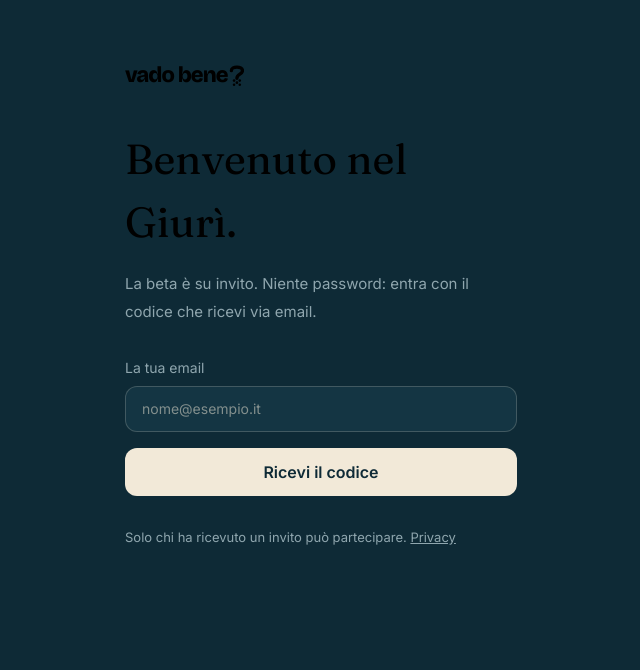
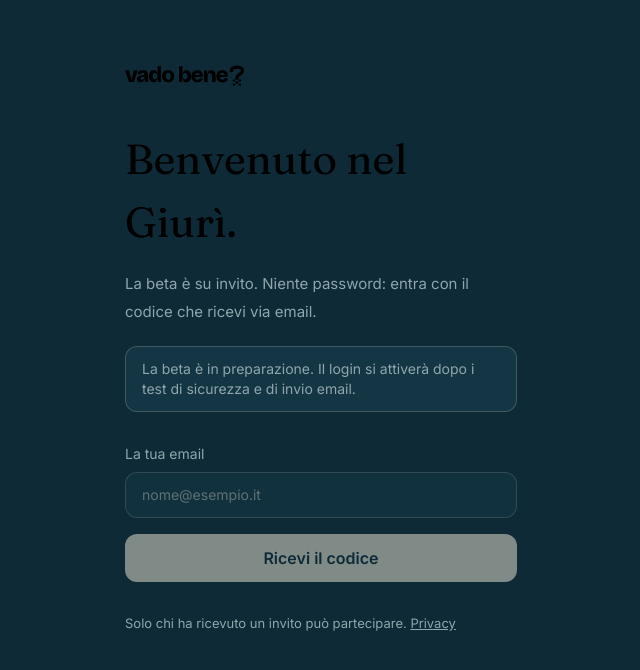
Before and after one commit to orsinienrico/vadobene, a Next.js app: page /login in a window 1280 px wide. Shown: the top 670 px of the page, without its empty margins (319-959 px from the left). Built offline with nearby package versions, Linux system fonts and the light colour scheme; no server answers.

Commit message:
beta: server-controlled OTP login activation, preview stays read-only

```diff
--- a/src/app/login/page.tsx
+++ b/src/app/login/page.tsx
@@ -1,142 +1,12 @@
-"use client";
+import { BetaLoginForm } from "@/components/BetaLoginForm";
+import { betaInteractionsEnabled } from "@/lib/launch-control";
 
-import { useEffect, useState } from "react";
-import Link from "next/link";
-import { Brand } from "@/components/Brand";
-import { createClient } from "@/lib/supabase/client";
+export const dynamic = "force-dynamic";
 
 /**
- * Invite-only beta login: email OTP, no password and no public account creation.
- * Supabase Auth must be configured to email {{ .Token }} with custom SMTP.
- * The server independently enforces BETA_ALLOWED_EMAILS on protected APIs.
+ * Server-side release gate means OTP form is read-only when the beta is off,
+ * even if the user guesses /login directly on a protected Preview URL.
  */
 export default function LoginPage() {
-  const [email, setEmail] = useState("");
-  const [code, setCode] = useState("");
-  const [step, setStep] = useState<"email" | "code">("email");
-  const [busy, setBusy] = useState(false);
-  const [message, setMessage] = useState("");
-  const [signedIn, setSignedIn] = useState(false);
-
-  useEffect(() => {
-    if (!process.env.NEXT_PUBLIC_SUPABASE_URL || !process.env.NEXT_PUBLIC_SUPABASE_ANON_KEY) return;
-    const supabase = createClient();
-    void supabase.auth.getUser().then(({ data }) => {
-      if (data.user && data.user.is_anonymous !== true && data.user.email) setSignedIn(true);
-    });
-  }, []);
-
-  const requestCode = async (event: React.FormEvent) => {
-    event.preventDefault();
-    if (busy || !email.trim()) return;
-    setBusy(true);
-    setMessage("");
-    try {
-      const supabase = createClient();
-      const { error } = await supabase.auth.signInWithOtp({
-        email: email.trim().toLowerCase(),
-        options: { shouldCreateUser: false },
-      });
-      if (error) {
-        setMessage("Non riesco a inviare il codice. Verifica il tuo invito o riprova.");
-      } else {
-        setStep("code");
-        setMessage("Controlla la mail. Il codice è monouso.");
-      }
-    } catch {
-      setMessage("Servizio temporaneamente non disponibile.");
-    } finally {
-      setBusy(false);
-    }
-  };
-
-  const verifyCode = async (event: React.FormEvent) => {
-    event.preventDefault();
-    if (busy || !/^[0-9]{6,8}$/.test(code.trim())) {
-      setMessage("Inserisci il codice ricevuto via email.");
-      return;
-    }
-    setBusy(true);
-    setMessage("");
-    try {
-      const supabase = createClient();
-      const { error } = await supabase.auth.verifyOtp({
-        email: email.trim().toLowerCase(),
-        token: code.trim(),
-        type: "email",
-      });
-      if (error) {
-        setMessage("Codice non valido o scaduto. Riprova.");
-      } else {
-        window.location.assign("/");
-      }
-    } catch {
-      setMessage("Verifica non riuscita. Riprova.");
-    } finally {
-      setBusy(false);
-    }
-  };
-
-  const signOut = async () => {
-    setBusy(true);
-    await createClient().auth.signOut();
-    setSignedIn(false);
-    setStep("email");
-    setCode("");
-    setBusy(false);
-  };
-
-  return (
-    <main className="mx-auto max-w-[440px] px-6 pb-24 pt-16">
-      <Link href="/" aria-label="Torna alla home"><Brand size={22} /></Link>
-      <h1 className="mt-10 font-display text-[clamp(30px,5vw,42px)] font-normal">
-        Benvenuto nel Giurì.
-      </h1>
-      <p className="mt-4 text-[15px] leading-7 text-muted">
-        La beta è su invito. Niente password: entra con il codice che ricevi via email.
-      </p>
-
-      {signedIn ? (
-        <div className="mt-8 flex flex-col gap-3">
-          <Link href="/" className="rounded-xl bg-gold px-5 py-3 text-center font-semibold text-ink">
-            Torna a VadoBene
-          </Link>
-          <button type="button" onClick={signOut} disabled={busy}
-            className="rounded-xl border border-line px-5 py-3 text-sm text-gold disabled:opacity-50">
-            Esci dall&apos;account
-          </button>
-        </div>
-      ) : (
-        <form onSubmit={step === "email" ? requestCode : verifyCode} className="mt-8 flex flex-col gap-4">
-          <label className="flex flex-col gap-2 text-sm text-muted">
-            La tua email
-            <input type="email" autoComplete="email" required disabled={busy || step === "code"}
-              value={email} onChange={(event) => setEmail(event.target.value)}
-              placeholder="nome@esempio.it"
-              className="w-full rounded-xl border border-line bg-panel px-4 py-3 text-gold outline-none focus:border-gold disabled:opacity-70" />
-          </label>
-          {step === "code" && (
-            <label className="flex flex-col gap-2 text-sm text-muted">
-              Codice ricevuto
-              <input type="text" inputMode="numeric" autoComplete="one-time-code"
-                required maxLength={8} value={code} onChange={(event) => setCode(event.target.value)}
-                placeholder="000000"
-                className="w-full rounded-xl border border-line bg-panel px-4 py-3 text-gold outline-none focus:border-gold" />
-            </label>
-          )}
-          <button type="submit" disabled={busy} className="rounded-xl bg-gold px-5 py-3 font-semibold text-ink disabled:opacity-50">
-            {busy ? "Un momento…" : step === "email" ? "Ricevi il codice" : "Entra"}
-          </button>
-          {step === "code" && (
-            <button type="button" onClick={() => { setStep("email"); setCode(""); setMessage(""); }}
-              className="rounded-xl border border-line px-5 py-3 text-sm text-muted">Cambia email</button>
-          )}
-          {message && <p role="status" className="text-sm leading-6 text-muted">{message}</p>}
-        </form>
-      )}
-      <p className="mt-8 text-[13px] text-muted">
-        Solo chi ha ricevuto un invito può partecipare. <Link className="underline" href="/privacy">Privacy</Link>
-      </p>
-    </main>
-  );
+  return <BetaLoginForm enabled={betaInteractionsEnabled(process.env)} />;
 }
```
